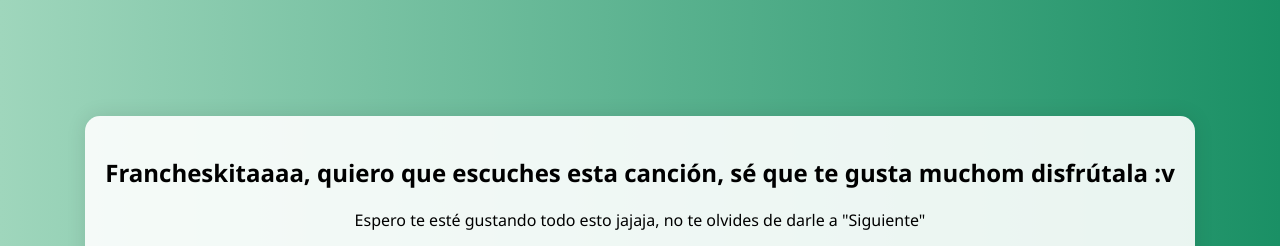
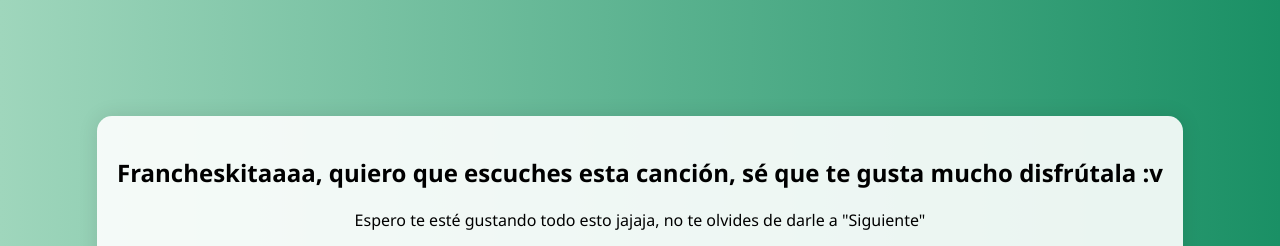
Before and after one commit to Omar-RLCS/Francheska_Cumple, a plain HTML site: page tercera_pagina.html in a window 1280 px wide. Shown: the top 246 px of the page. Drawn offline with Linux system fonts and the light colour scheme.

Commit message:
Add files via upload

```diff
--- a/tercera_pagina.html
+++ b/tercera_pagina.html
@@ -10,7 +10,7 @@
 <body>
   <div class="container">
     <div class="contenido">
-      <h2>Francheskitaaaa, quiero que escuches esta canción, sé que te gusta muchom disfrútala :v</h2>
+      <h2>Francheskitaaaa, quiero que escuches esta canción, sé que te gusta mucho disfrútala :v</h2>
       <p>
         Espero te esté gustando  todo esto jajaja, no te olvides de darle a "Siguiente"
       </p>
```
